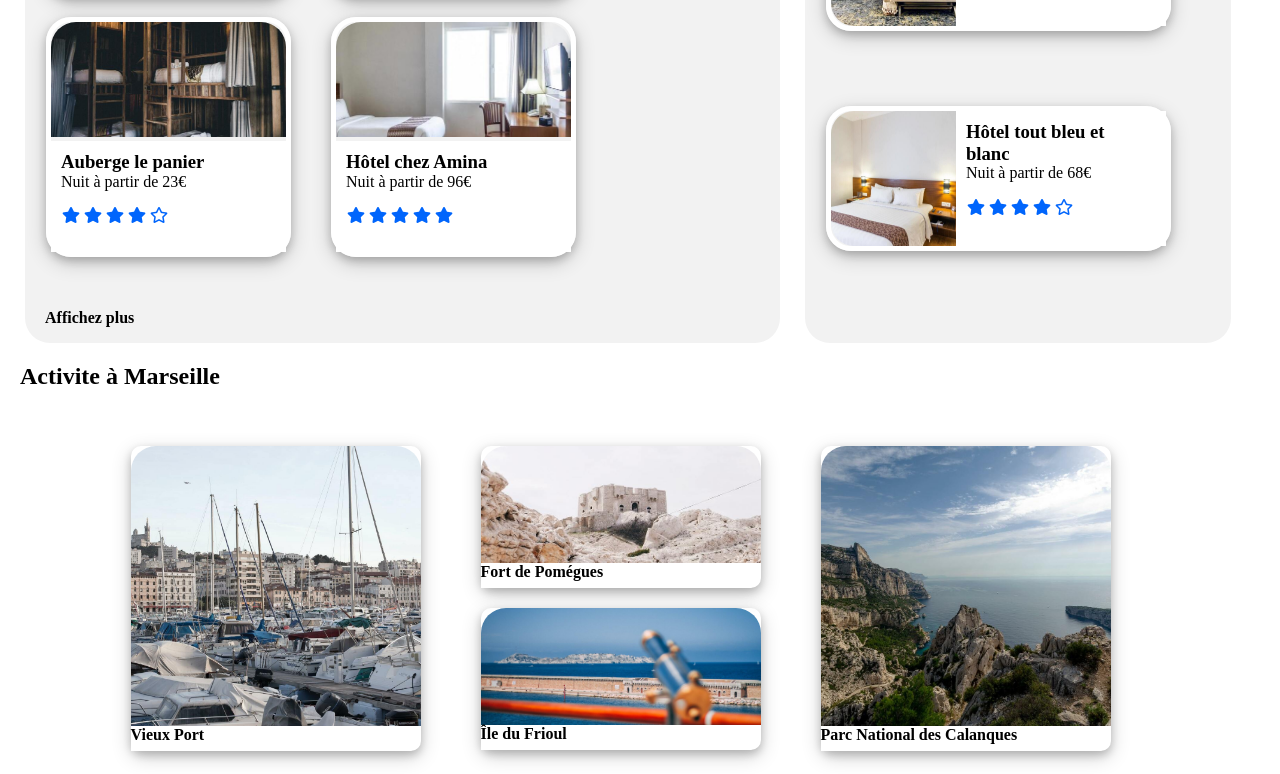
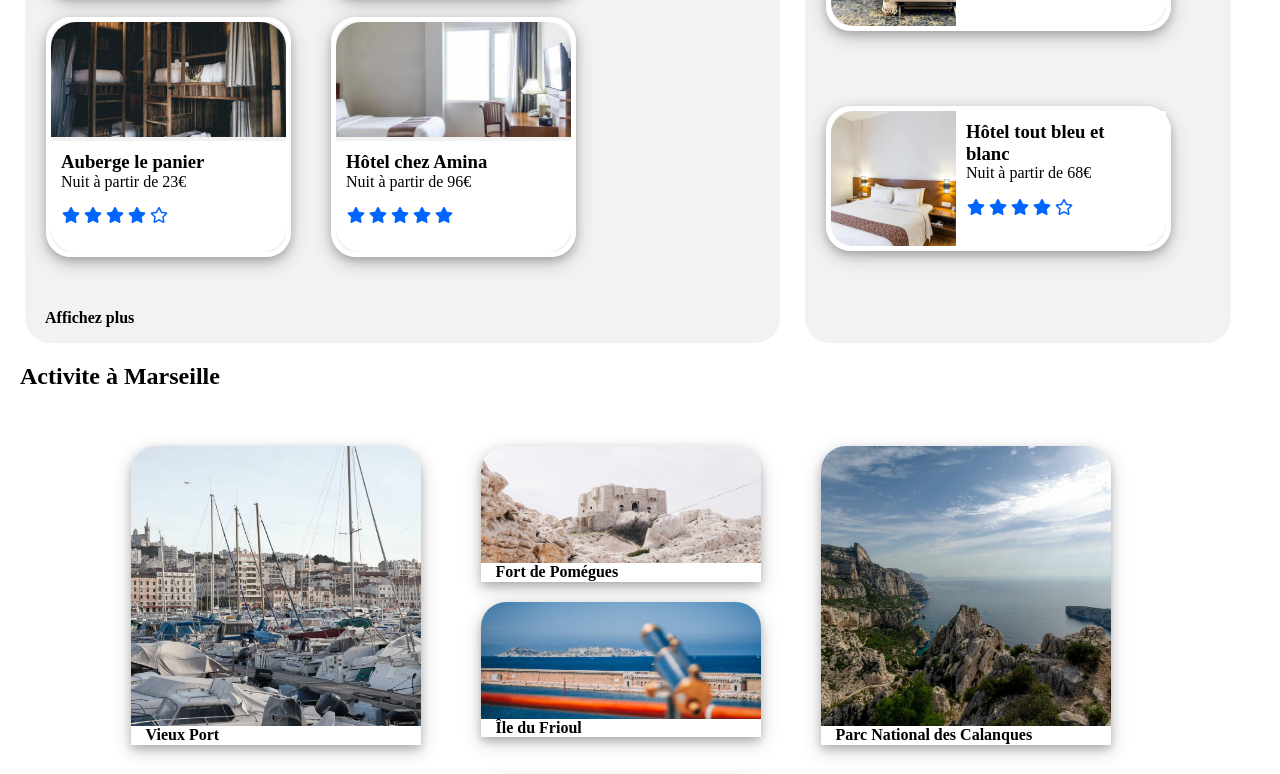
Before and after one commit to Mamadou750/CamaraMamadou_2_28112020, a plain HTML site: page index.html in a window 1280 px wide. Shown: the part 1007-1781 px from the top of the page. Drawn offline with nearby package versions, Linux system fonts and the light colour scheme.

Commit message:
fin paufinement peut etre

```diff
--- a/style.css
+++ b/style.css
@@ -248,6 +248,7 @@ section {
 
 .legende-hotel {
   background-color: white;
+  border-bottom-right-radius: 25px;
   padding: 10px;
   width: 160px;
   height: 115px;
@@ -289,6 +290,8 @@ figure {
 .heberg {
   background-color: white;
   padding: 10px;
+  border-bottom-left-radius: 25px;
+  border-bottom-right-radius: 25px;
 }
 
 .img-heb {
@@ -321,7 +324,8 @@ figure {
 }
 
 .legende-A {
-  height: 25px;
+  padding-left: 15px;
+  border-bottom-left-radius: 25px;
   background-color: white;
   color: black;
   font-weight: bold;
@@ -331,13 +335,14 @@ figure {
 .photo-A-enLongeur,
 .parc,
 .ile {
+  border-top-left-radius: 25px;
+  border-top-right-radius: 25px;
   margin: 0 20px 20px 20px;
   display: flex;
   flex-direction: column;
   align-items: flex-start;
   align-content: flex-start;
   box-shadow: 0 4px 8px 0 rgba(0, 0, 0, 0.2), 0 6px 20px 0 rgba(0, 0, 0, 0.19);
-  border-radius: 10px;
 }
 
 ul {
```
